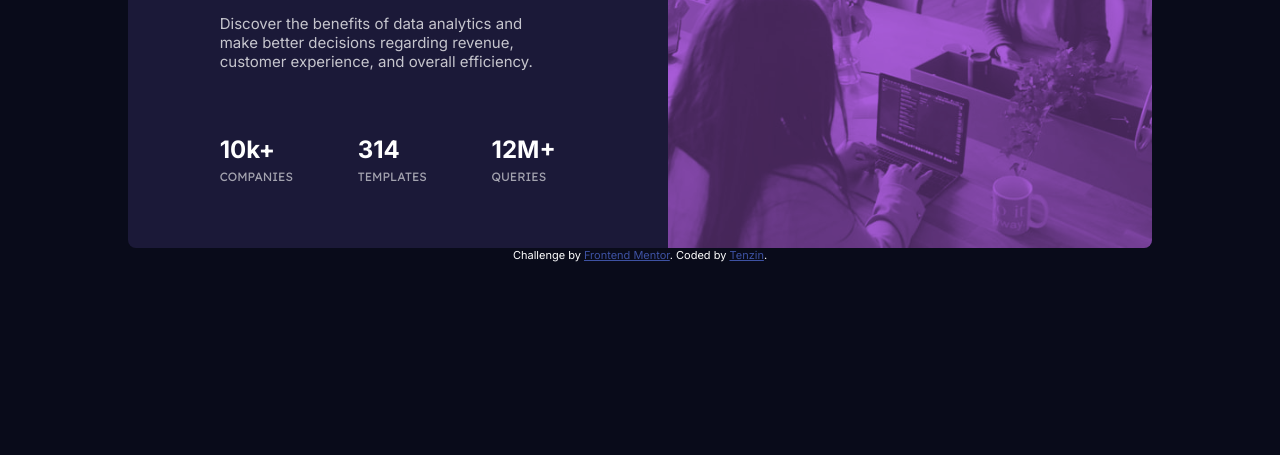
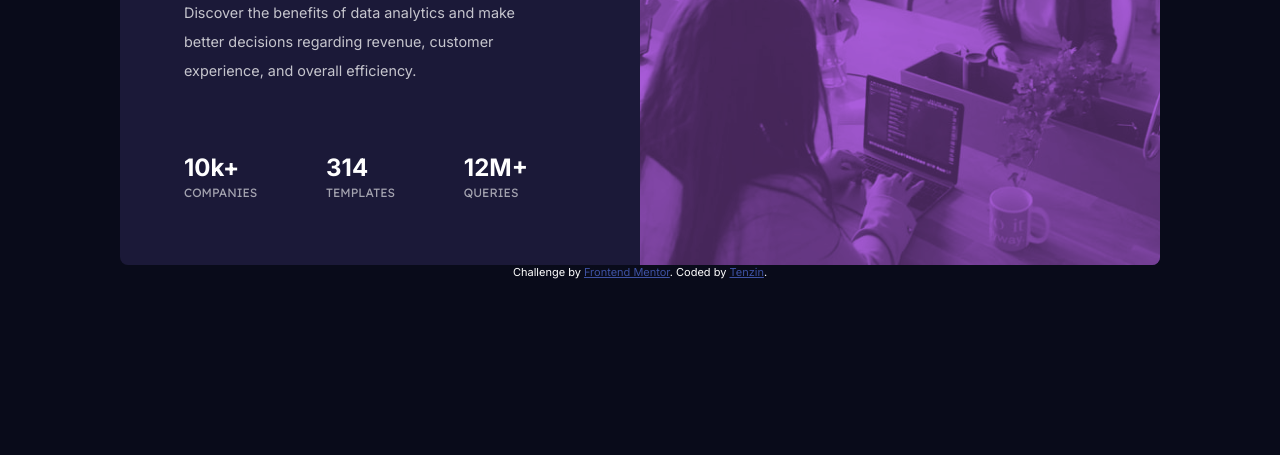
Before and after one commit to lekdup/stats_preview_card_component, a website: page index.html in a window 1280 px wide. Shown: the part 345-800 px from the top of the page. Drawn offline with Linux system fonts and the light colour scheme.

Commit message:
second commit

```diff
--- a/index.html
+++ b/index.html
@@ -22,28 +22,24 @@
 <body>
   <div class="component">
     <div class="image">
-      <img src="images/image-header-desktop.jpg" alt="people discussing" class="image__desktop">
-      <img src="images/image-header-mobile.jpg" alt="team meeting" class="image__mobile">
+      <picture>
+        <source srcset="images/image-header-desktop.jpg" media="(min-width: 800px)" type="image/jpg">
+        <source srcset="images/image-header-mobile.jpg" media="(max-width: 800px)" type="image/jpg">
+
+        <img src="images/image-header-desktop.jpg" alt="team meeting">
+      </picture>
       <div class="overlay"></div>
-    </div>
+    </div> <!-- image -->
     <div class="proj-prev">
-      <h1>Get <span>insights</span> that help your business grow.</h1>
+      <h1>Get <span class="purple-word">insights</span> that help your business grow.</h1>
       <p>Discover the benefits of data analytics and make better decisions regarding revenue, customer
-    experience, and overall efficiency.</p>
-      <div class="table">
-        <ul class="table__wrapper">
-          <li>10k+</li>
-          <li>companies</li>
+        experience, and overall efficiency.</p>
+
+        <ul class="table">
+          <li><span class="table__number">10k+</span><span class="table__description">companies</span></li>
+          <li><span class="table__number">314</span><span class="table__description">templates</span></li>
+          <li><span class="table__number">12M+</span><span class="table__description">queries</span></li>
         </ul>
-        <ul class="table__wrapper">
-          <li>314</li>
-          <li>templates</li>
-        </ul>
-        <ul class="table__wrapper">
-          <li>12M+</li>
-          <li>queries</li>
-        </ul>
-      </div> <!--table-->
     </div> <!--proj-prev-->
 
   </div><!--component-->
--- a/scss/main.scss
+++ b/scss/main.scss
@@ -21,7 +21,7 @@ body {
     font-size: 15px;
     font-family: Inter, sans-serif;
     color: $color-white;
-    @media all and (max-width: 375px)
+    @media all and (max-width: 800px)
     {
         min-height: 140vh;
     }
@@ -30,98 +30,75 @@ body {
 .component {
     display: flex;
     flex-direction: row-reverse;
-    max-width: 80%;
-    height: 400px;
+    max-width: 65rem;
     border-radius: 0.5rem;
     background-color: $color-cardbg;
     overflow: hidden;
 
-    @media all and (max-width: 375px)
+    @media all and (max-width: 800px)
     {
         max-width: 88%;
         min-height: 110vh;
         flex-direction: column;
     }
-    & .proj-prev {
+    .proj-prev {
         padding: 4rem 7rem 4rem 4rem ;
         max-width: 50%;
         display: flex;
         flex-direction: column;
 
-        @media all and (max-width: 375px)
+        @media all and (max-width: 800px)
         {
-            padding: 2em;
+            padding: 2rem;
             max-width: 100%;
             text-align: center;
-            & h1{
+            h1{
                 font-size: 26px;
             }
-            & .table{
-                padding-top: 1em;
+            .table{
+                padding-top: 1rem;
                 flex-direction: column;
-                gap: 2em;
+                gap: 2rem;
             }
         }
-        & span {
+        .purple-word {
             color: $color-accent;
         }
-        & p {
+        p {
             color: $color-mainp;
-            margin-top: 2em;
+            line-height: 1.8rem;
+            margin-top: 2rem;
             font-weight: 400;
+            font-size: .9rem;
         }
+    } //proj-prev
 
-
-        & .table {
+    .table {
         display: flex;
         justify-content: space-between;
         margin-top: auto;
-            &__wrapper {
-                & li {
         list-style: none;
-                }
-                & li:first-of-type{
+        &__number {
             font-size: 24px;
             font-weight: 700;
-                    margin-bottom: .2em;
+            display: block;
         }
-                & li:last-of-type {
+        &__description {
             font-family: Lexend Deca, sans-serif;
             text-transform: uppercase;
             color: $color-stathd;
             font-size: 12px;
         }
-            }
     } //table
 
-    } //proj-prev
 
-    & .image {
-        max-width: 50%;
-        position: relative;
-        z-index: 0;
-        &__mobile {
-            display: none;
-        }
-        & .overlay {
-            position: absolute;
-            inset: 0;
+
+    .image {
         background-color: $color-accent;
-            z-index: 1;
+        img{
             mix-blend-mode:multiply;
         }
-
-        @media all and (max-width: 375px)
-        {
-            max-width: 100%;
-            &__desktop {
-                display: none;
-            }
-            &__mobile {
-                display: block;
-            }
-        }
-        & img {
+        img {
             width: 100%;
             height: 100%;
             object-fit: cover;
```
Also changed, not shown: README-template.md, css/style.css, 1 other file. Lines whose indentation alone changed are shown as unchanged.
